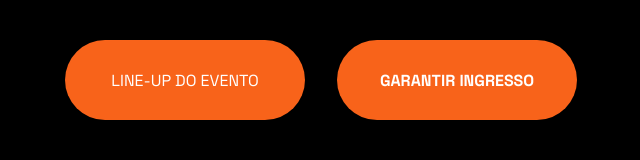
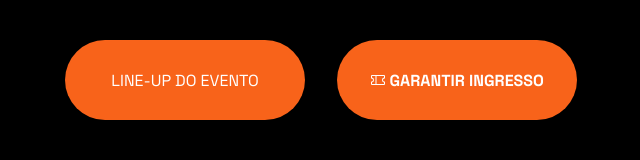
Before and after one commit to tiagosvieira10/conferencia-conexao, a Next.js app: page / in a window 1280 px wide. Shown: the part 608-768 px from the top of the page, without its empty margins (319-959 px from the left). Built offline with nearby package versions, Linux system fonts and the light colour scheme.

Commit message:
faltando lnie-up

```diff
--- a/src/pages/index.tsx
+++ b/src/pages/index.tsx
@@ -3,6 +3,7 @@ import logTheMission from '../assets/Conferencia 24.svg'
 import Image from "next/image"
 import sublinhado from '../assets/sublinhado.svg'
 import Link from 'next/link'
+import { Ticket } from '@phosphor-icons/react'
 
 export default function Home() {
   return(
@@ -15,7 +16,7 @@ export default function Home() {
         </Link>
 
         <Link href={'https://www.sympla.com.br/conferencia-conexao-2024__2245599'} target='_blank'>
-          <button className='ingresso'><strong>Garantir ingresso</strong></button>
+          <button className='ingresso'><strong><Ticket/>Garantir ingresso</strong></button>
         </Link>
       </HomeMenu>
 
--- a/src/styles/home.ts
+++ b/src/styles/home.ts
@@ -57,6 +57,14 @@ export const HomeMenu = styled('div', {
       transition: 'transform 0.2s ease-in-out'
     },
 
+    strong: {
+      display: 'flex',
+      alignItems: 'center',
+      justifyContent: 'center',
+
+      gap: '0.2rem'
+    }
+
 
   },
 
```
